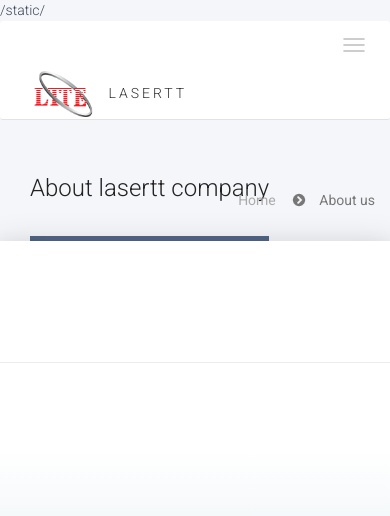
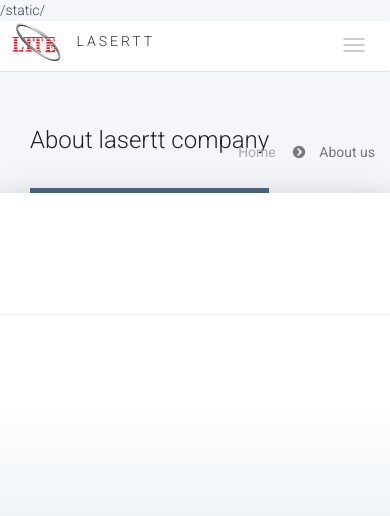
Before and after one commit to eMaM1921990/lasert, a Django app: template templates/about.html in a window 390 px wide. Shown: the top 516 px of the page. Run offline with Django 3.2, Linux system fonts and the light colour scheme; the template is opened without the code that fills it, so the values that code supplies are empty; some libraries are stand-ins or nearby versions.

Commit message:
Update style.css

```diff
--- a/static/assets/css/style.css
+++ b/static/assets/css/style.css
@@ -1506,8 +1506,8 @@ border-top: 1px solid #eaedee;
     border-color: #cecdcd!important;
 }
 .navbar-default .navbar-brand img{
-      width: 60px;
-    margin-left: 33px;
+    width: 50px;
+    margin-left: 11px;
 }
 .feature-lasert-large{
   text-align: center;
@@ -1524,6 +1524,6 @@ border-top: 1px solid #eaedee;
   width: 100%;
 }
 .navbar-default .navbar-brand {
-    width: 337px;
-}
-}
+       width: 323px;
+}
+}
```
